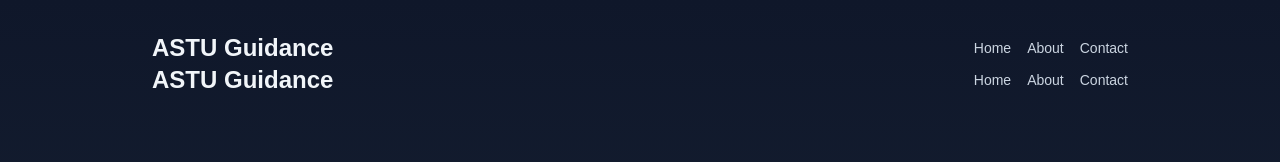
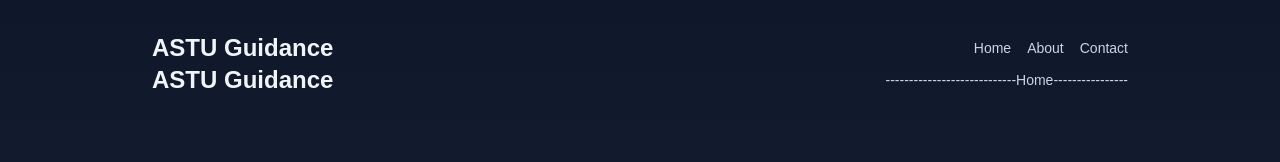
Before and after one commit to ASTU-Project/astu_guidance_system, a React (Vite) app in the folder client/: page / in a window 1280 px wide. Shown: the top 162 px of the page. Built offline with nearby package versions, Linux system fonts and the light colour scheme.

Commit message:
Update GuestPage.jsx

```diff
--- a/client/src/pages/GuestPage.jsx
+++ b/client/src/pages/GuestPage.jsx
@@ -15,9 +15,7 @@ export default function GuestPage() {
                   <div className="mx-auto max-w-5xl px-6 flex items-center justify-between">
           <h1 className="text-2xl font-bold">ASTU Guidance</h1>
           <nav className="space-x-4 text-sm">
-            <a className="text-slate-300 hover:text-white" href="#">Home</a>
-            <a className="text-slate-300 hover:text-white" href="#">About</a>
-            <a className="text-slate-300 hover:text-white" href="#">Contact</a>
+            <a className="text-slate-300 hover:text-white" href="#">----------------------------Home----------------</a>
           </nav>
         </div>
       </header>
```
